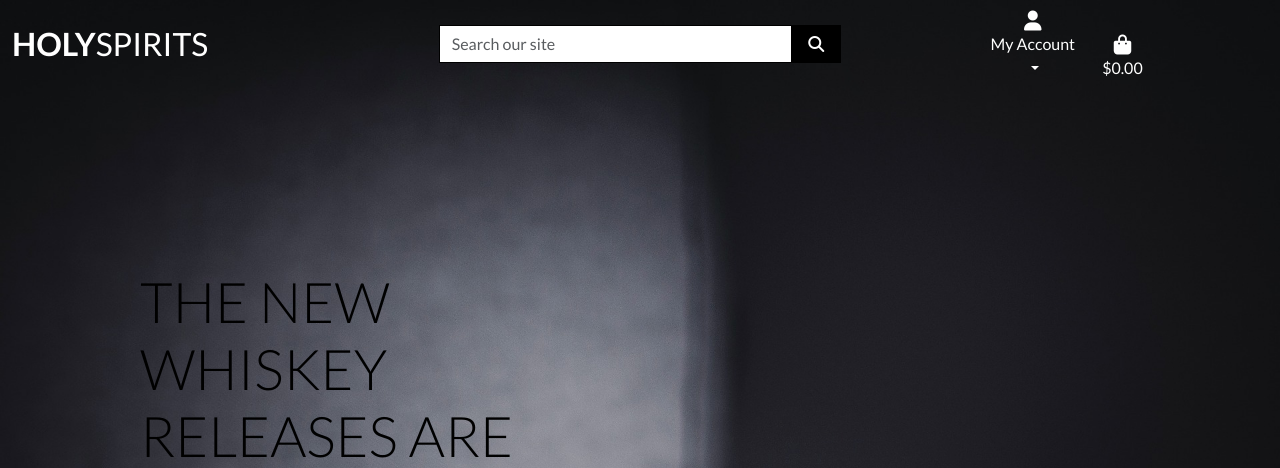
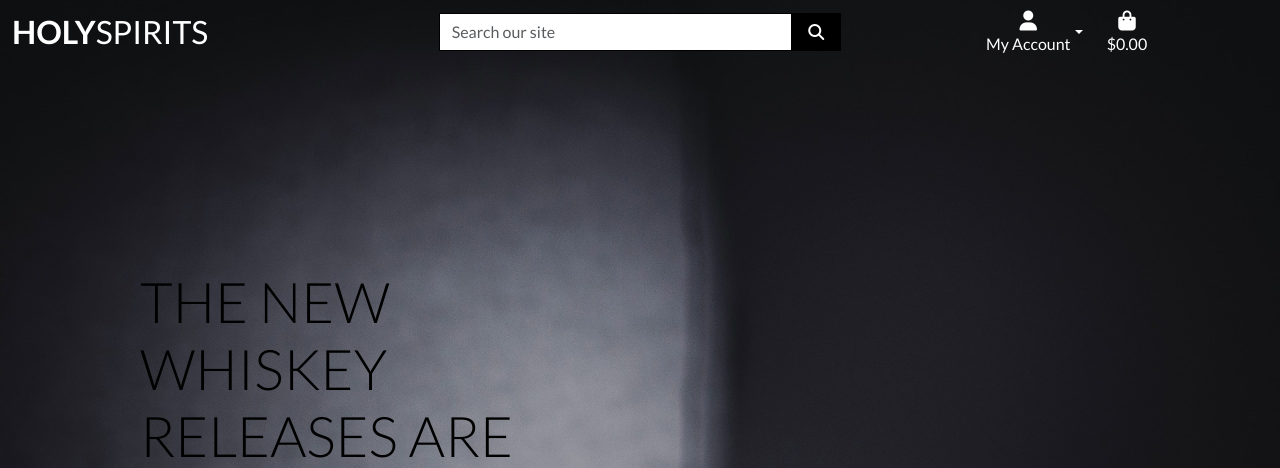
Before and after one commit to troeske/holyspirits, a Django app: page / in a window 1280 px wide. Shown: the top 468 px of the page. Run offline with Django 5.2, Linux system fonts and the light colour scheme; some libraries are stand-ins or nearby versions.

Commit message:
fix: styling of nav bar

```diff
--- a/templates/base.html
+++ b/templates/base.html
@@ -63,13 +63,14 @@
                 </form>
             </div>
             <div class="col-12 col-lg-4 my-auto py-1 py-lg-0">
-                <ul class="list-inline list-unstyled text-center align-items-center text-lg-right my-0">
+                <ul class="list-inline list-unstyled d-flex justify-content-center align-items-center text-lg-right my-0">
                     <li class="list-inline-item dropdown">
-                        <a class="text-white nav-link dropdown-toggle" href="#" id="user-options" role="button" data-bs-toggle="dropdown" aria-haspopup="true" aria-expanded="false">
+                        <a class="text-white nav-link dropdown-toggle d-flex align-items-center" href="#" id="user-options" role="button" data-bs-toggle="dropdown" aria-haspopup="true" aria-expanded="false">
                             <div class="text-center">
                                 <div><i class="fas fa-user fa-lg"></i></div>
-                                <p class="my-0">My Account</p>
+                                <p class="my-0 d-inline">My Account</p>
                             </div>
+                            <!-- <span class="ms-2"><i class="fas fa-caret-down"></i></span> -->
                         </a>
                         <ul class="dropdown-menu border-0" aria-labelledby="user-options">
                             {% if request.user.is_authenticated %}
@@ -86,7 +87,7 @@
                         </ul>
                     </li>
                     <li class="list-inline-item ps-3">
-                        <a class="text-white {% if grand_total %}text-info font-weight-bold{% else %}text-black{% endif %} nav-link" href="">
+                        <a class="text-white {% if grand_total %}text-info font-weight-bold{% else %}text-black{% endif %} nav-link d-flex align-items-center" href="">
                             <div class="text-center">
                                 <div><i class="text-white fas fa-shopping-bag fa-lg"></i></div>
                                 <p class="text-white my-0">
```
